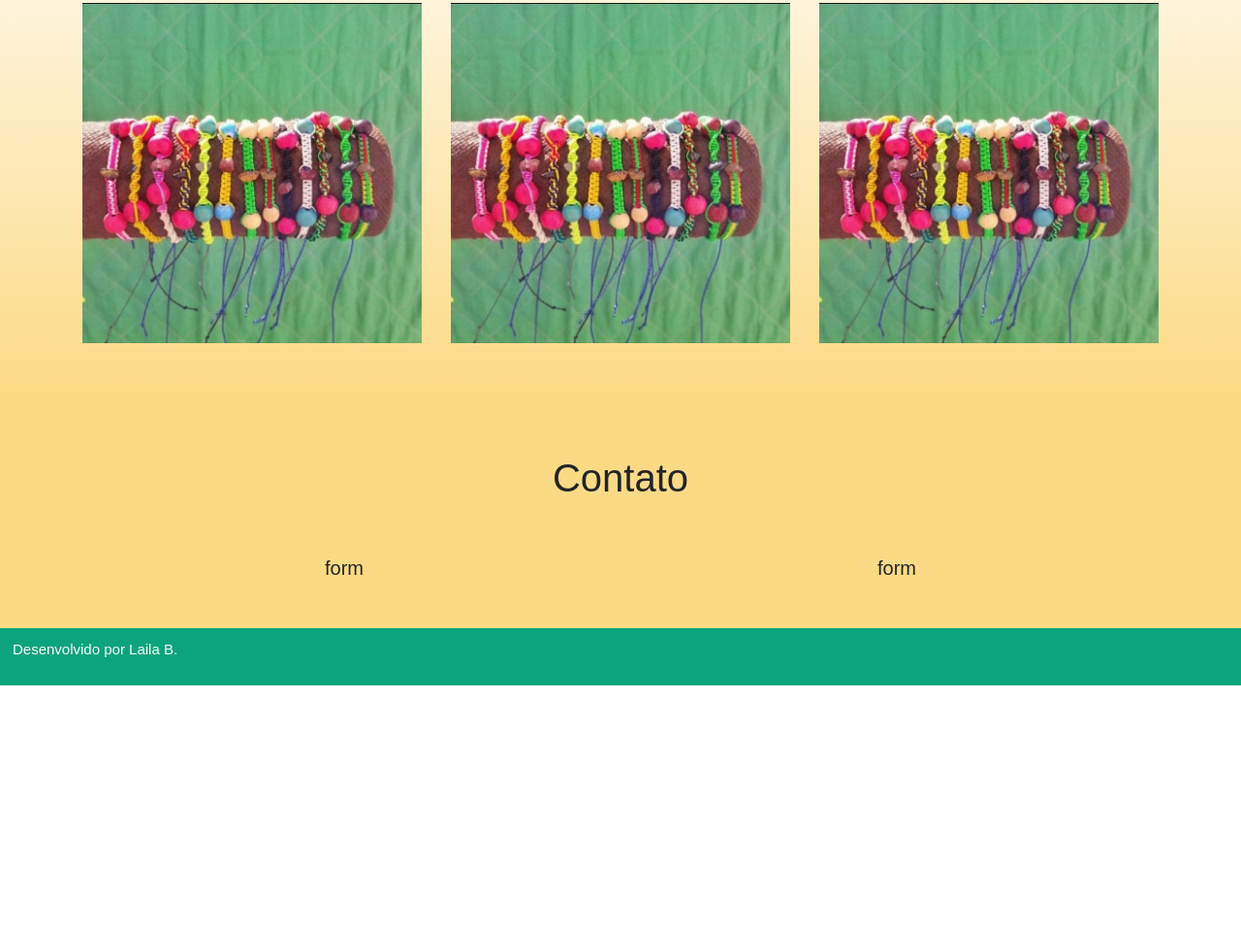
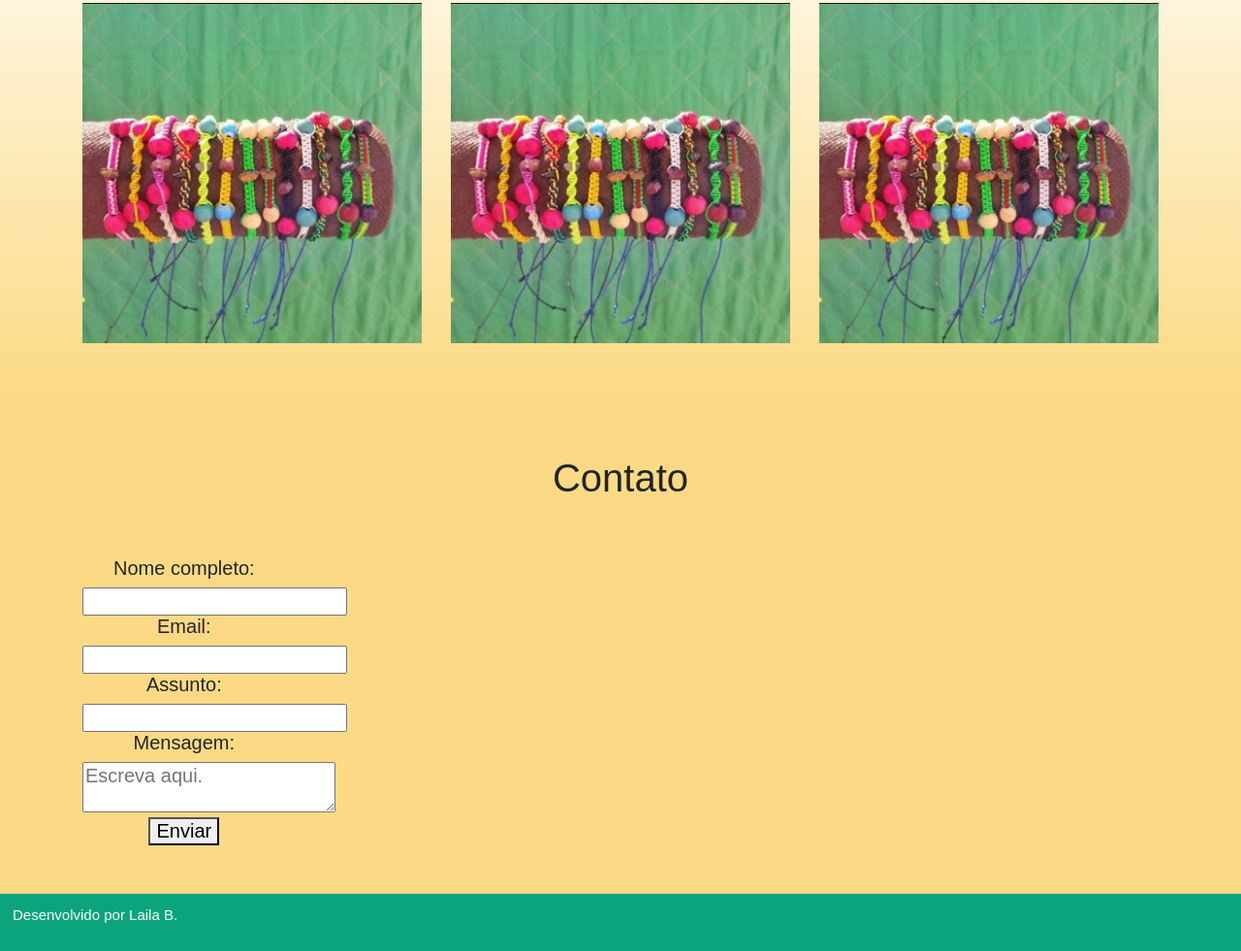
Before and after one commit to lailaborg/Estudo-bootstap, a plain HTML site: page index.html in a window 1280 px wide. Shown: the part 1115-2096 px from the top of the page at 97% size. Before the commit the page ends 1822 px from the top, so only its background shows below. Drawn offline with Linux system fonts and the light colour scheme.

Commit message:
placehholder na textarea da seção Contato

```diff
--- a/index.html
+++ b/index.html
@@ -64,15 +64,28 @@
 
                 <div class="container">
                     <div class="row">
-                        <div class="col-lg-6">
-                            form
-                        </div>
-                        <div class="col-lg-6">
-                            form
-                        </div>
+                        <form action="/dados-do-form">
+                            <div class="col-lg-6">
+                                <label for="nome">Nome completo: </label>
+                                <input type="text" id="nome"><br>
+
+                                <label for="email">Email: </label>
+                                <input type="email" id="email"><br>
+
+                                <label for="assunto">Assunto: </label>
+                                <input type="text" id="assunto"><br>
+
+                            </div>
+
+                            <div class="col-lg-6">
+                                <label for="msg">Mensagem: </label>
+                                <textarea id="msg" placeholder="Escreva aqui."></textarea>
+
+                                <button type="submit">Enviar</button>
+                            </div >
+                        </form>
                     </div>
                 </div>
-
             </div>
         </section>
         <footer class="text-left bg-footer">
```
